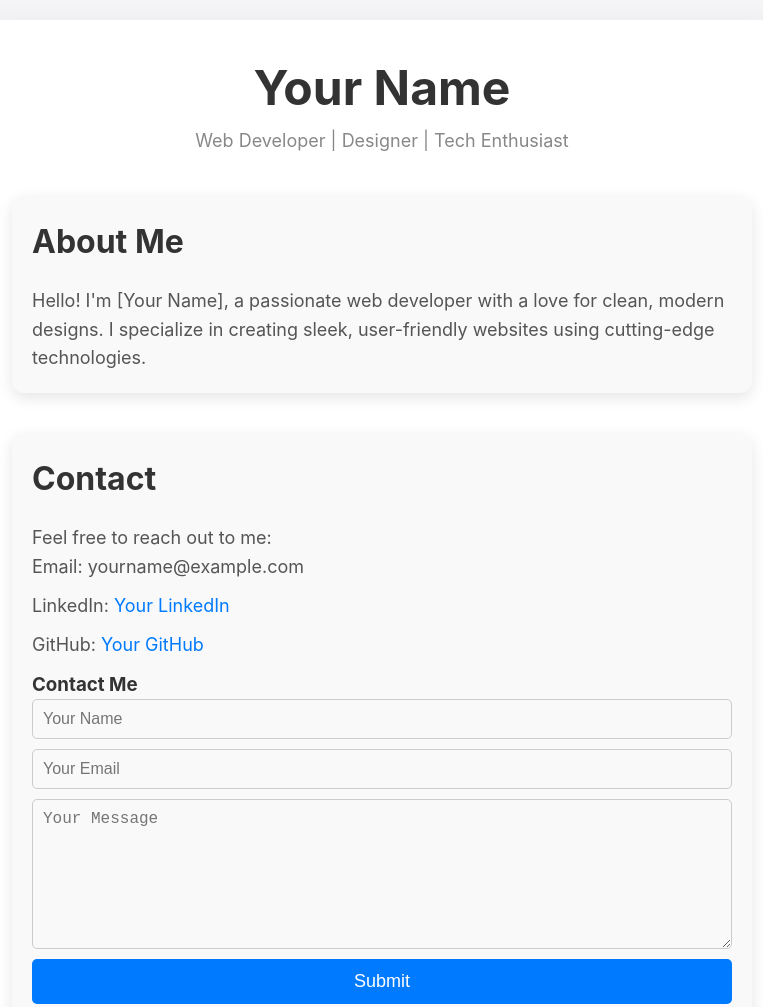
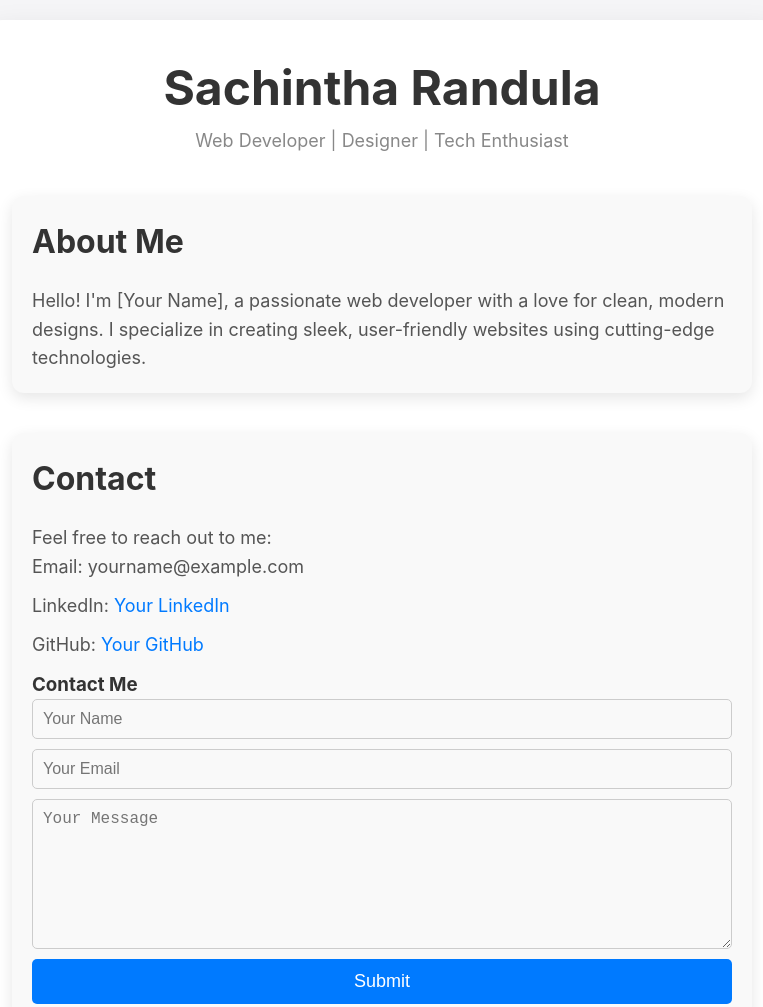
Before and after one commit to sachintha990/git_demo, a plain HTML site: page index.html in a window 1280 px wide. Shown: the top 1007 px of the page, without its empty margins (258-1021 px from the left). Drawn offline with Linux system fonts and the light colour scheme.

Commit message:
change username

```diff
--- a/index.html
+++ b/index.html
@@ -9,7 +9,7 @@
 <body>
     <div class="container">
         <header>
-            <h1>Your Name</h1>
+            <h1>Sachintha Randula</h1>
             <p>Web Developer | Designer | Tech Enthusiast</p>
 
         </header>
```
